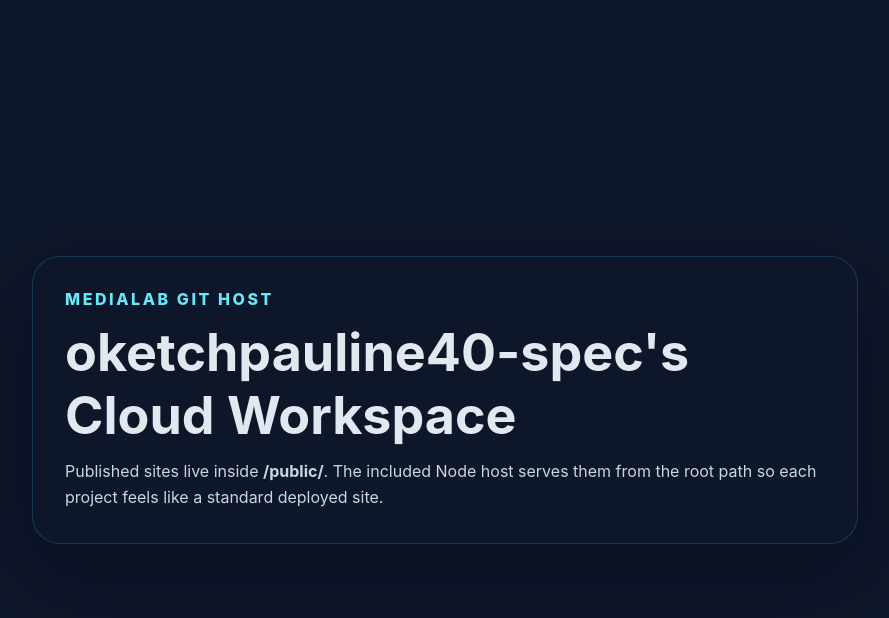
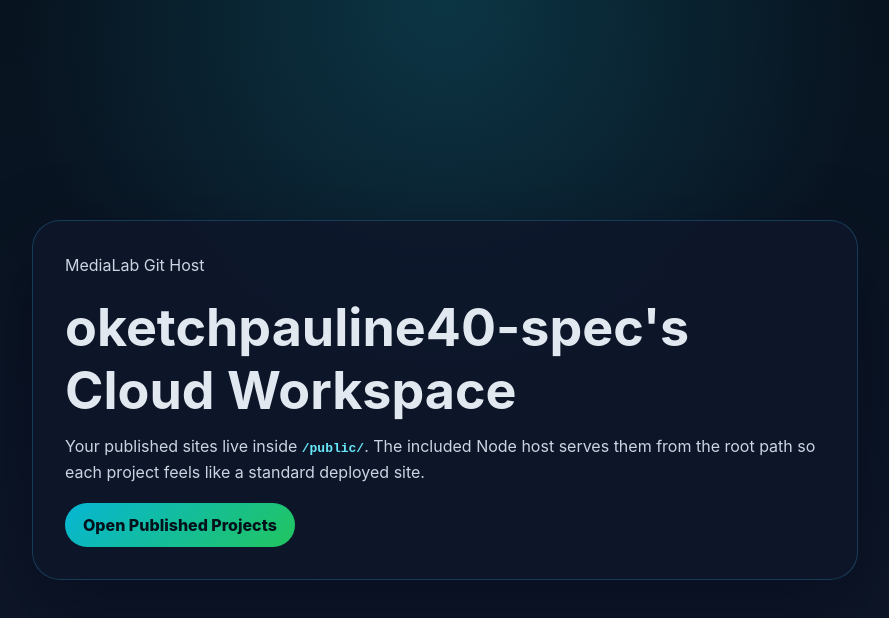
Before and after one commit to oketchpauline40-spec/oketch, a website: page public/index.html in a window 1280 px wide. Shown: the whole page, without its empty margins (195-1084 px from the left). Drawn offline with Linux system fonts and the light colour scheme.

Commit message:
Initialize public/index.html for MediaLab hosting

```diff
--- a/public/index.html
+++ b/public/index.html
@@ -4,12 +4,51 @@
     <meta charset="UTF-8" />
     <meta name="viewport" content="width=device-width, initial-scale=1.0" />
     <title>MediaLab Cloud Storage</title>
+    <style>
+      body {
+        margin: 0;
+        min-height: 100vh;
+        display: grid;
+        place-items: center;
+        background:
+          radial-gradient(circle at top, rgba(34, 211, 238, 0.18), transparent 42%),
+          linear-gradient(180deg, #07131f 0%, #0f172a 100%);
+        color: #e2e8f0;
+        font-family: Inter, system-ui, sans-serif;
+      }
+      .card {
+        width: min(92vw, 760px);
+        border-radius: 28px;
+        padding: 32px;
+        background: rgba(15, 23, 42, 0.86);
+        border: 1px solid rgba(56, 189, 248, 0.22);
+        box-shadow: 0 28px 80px rgba(2, 6, 23, 0.4);
+      }
+      h1 { margin: 0 0 12px; font-size: clamp(2rem, 5vw, 3.25rem); }
+      p { margin: 0 0 18px; color: #cbd5e1; line-height: 1.6; }
+      a {
+        display: inline-flex;
+        align-items: center;
+        gap: 10px;
+        padding: 12px 18px;
+        border-radius: 999px;
+        background: linear-gradient(135deg, #06b6d4, #22c55e);
+        color: #03111a;
+        font-weight: 800;
+        text-decoration: none;
+      }
+      code {
+        color: #67e8f9;
+        font-weight: 700;
+      }
+    </style>
   </head>
-  <body style="margin:0;min-height:100vh;display:grid;place-items:center;background:#0f172a;color:#e2e8f0;font-family:Inter,system-ui,sans-serif;">
-    <main style="width:min(92vw,760px);padding:32px;border-radius:28px;background:rgba(15,23,42,.86);border:1px solid rgba(56,189,248,.22);box-shadow:0 28px 80px rgba(2,6,23,.4);">
-      <p style="margin:0 0 12px;color:#67e8f9;font-weight:800;letter-spacing:.16em;text-transform:uppercase;">MediaLab Git Host</p>
-      <h1 style="margin:0 0 12px;font-size:clamp(2rem,5vw,3.25rem);">oketchpauline40-spec's Cloud Workspace</h1>
-      <p style="margin:0;color:#cbd5e1;line-height:1.6;">Published sites live inside <strong>/public/</strong>. The included Node host serves them from the root path so each project feels like a standard deployed site.</p>
-    </main>
+  <body>
+    <section class="card">
+      <p>MediaLab Git Host</p>
+      <h1>oketchpauline40-spec's Cloud Workspace</h1>
+      <p>Your published sites live inside <code>/public/</code>. The included Node host serves them from the root path so each project feels like a standard deployed site.</p>
+      <a href="./">Open Published Projects</a>
+    </section>
   </body>
 </html>
```
